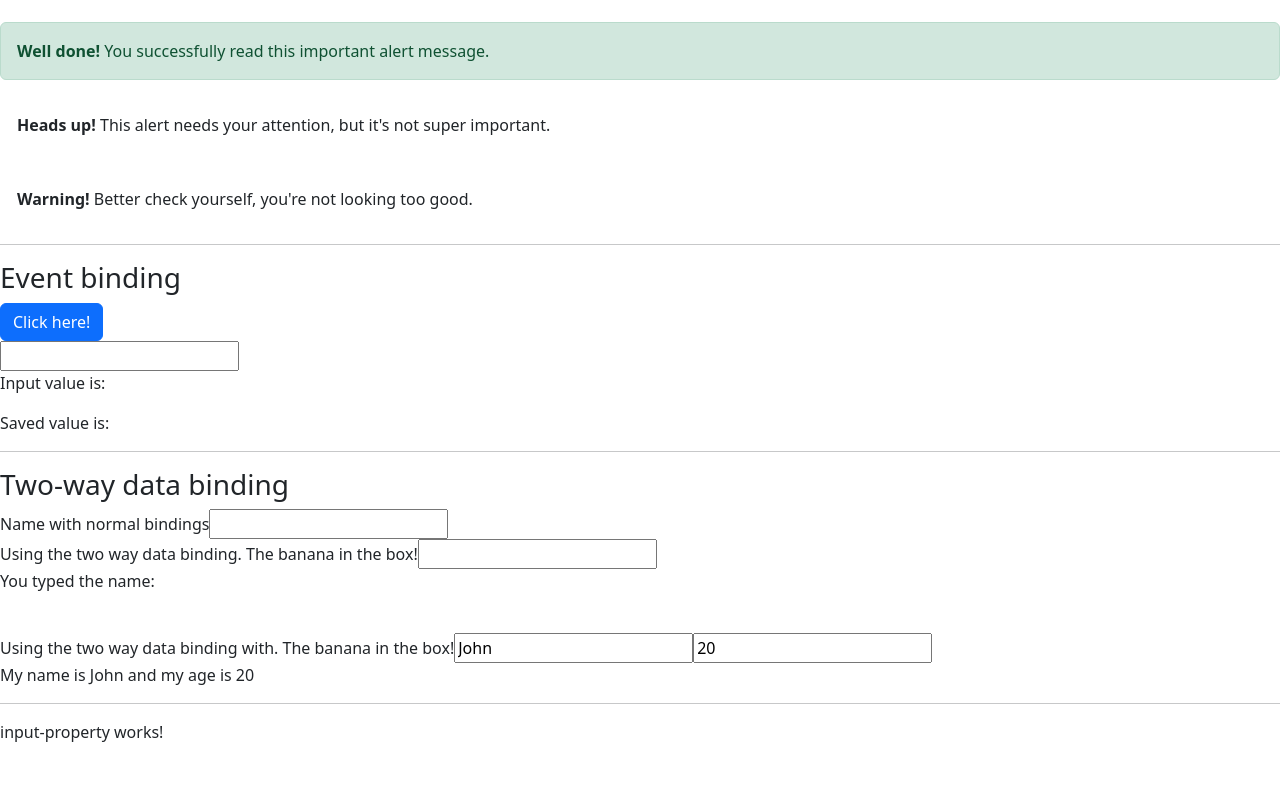
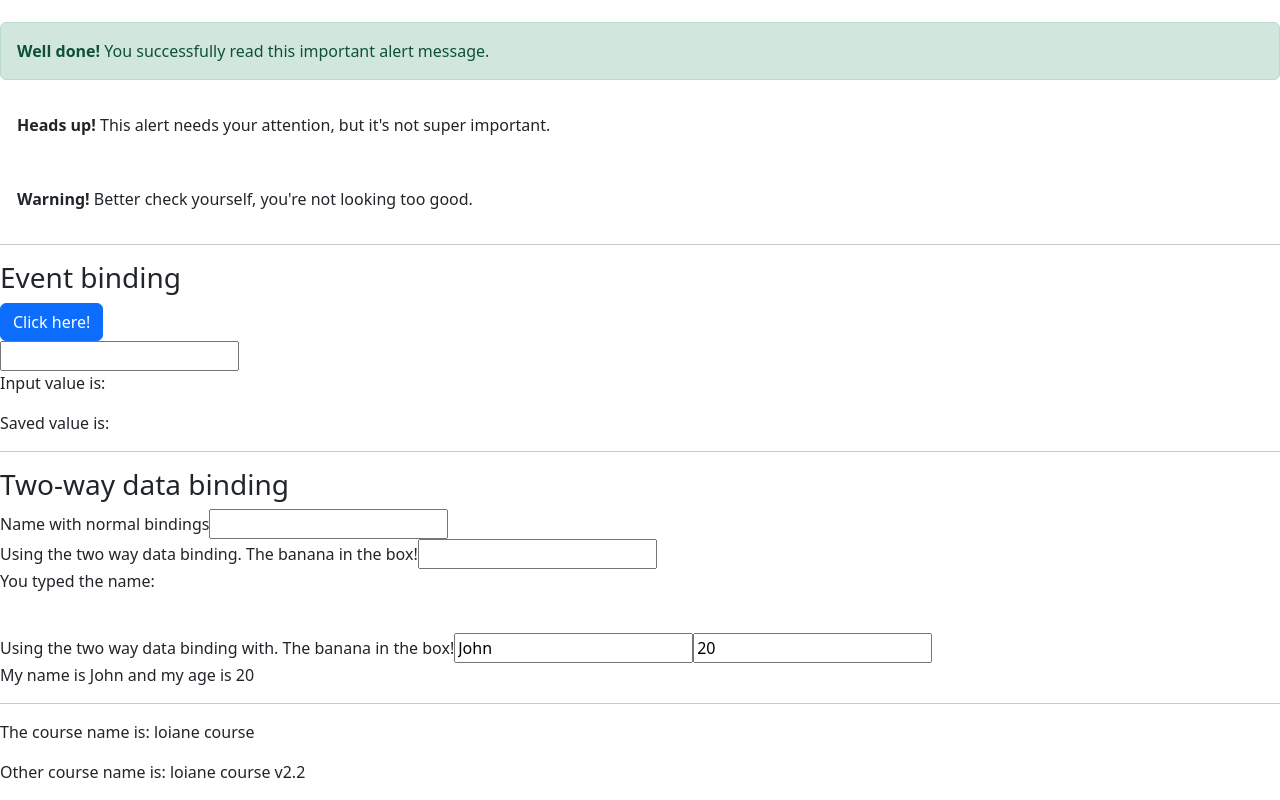
Before and after one commit to EricksonSiqueira/curso-angular-loiane, an Angular app in the folder data-binding/: page / in a window 1280 px wide. Shown: the part 870-1670 px from the top of the page. Before the commit the page ends 1630 px from the top, so only its background shows below. Built offline with nearby package versions, Linux system fonts and the light colour scheme.

Commit message:
feat: leraning input property (props)

```diff
--- a/data-binding/src/app/components/data-binding/data-binding.component.html
+++ b/data-binding/src/app/components/data-binding/data-binding.component.html
@@ -73,6 +73,6 @@
   </article>
   <hr>
   <article>
-    <app-input-property></app-input-property>
+    <app-input-property [courseName]="courseName" [otherName]="otherCourseName"></app-input-property>
   </article>
 </section>
--- a/data-binding/src/app/components/data-binding/data-binding.component.ts
+++ b/data-binding/src/app/components/data-binding/data-binding.component.ts
@@ -26,6 +26,9 @@ export class DataBindingComponent {
     name: 'John',
   };
 
+  courseName = 'loiane course';
+  otherCourseName = 'loiane course v2.2';
+
   getValue() {
     return 1;
   }
--- a/data-binding/src/app/components/input-property/input-property.component.html
+++ b/data-binding/src/app/components/input-property/input-property.component.html
@@ -1 +1,2 @@
-<p>input-property works!</p>
+<p>The course name is: {{courseName}}</p>
+<p>Other course name is: {{otherCourseName}}</p>
```
Also changed, not shown: data-binding/src/app/components/input-property/input-property.component.ts (+5 -3 lines).
